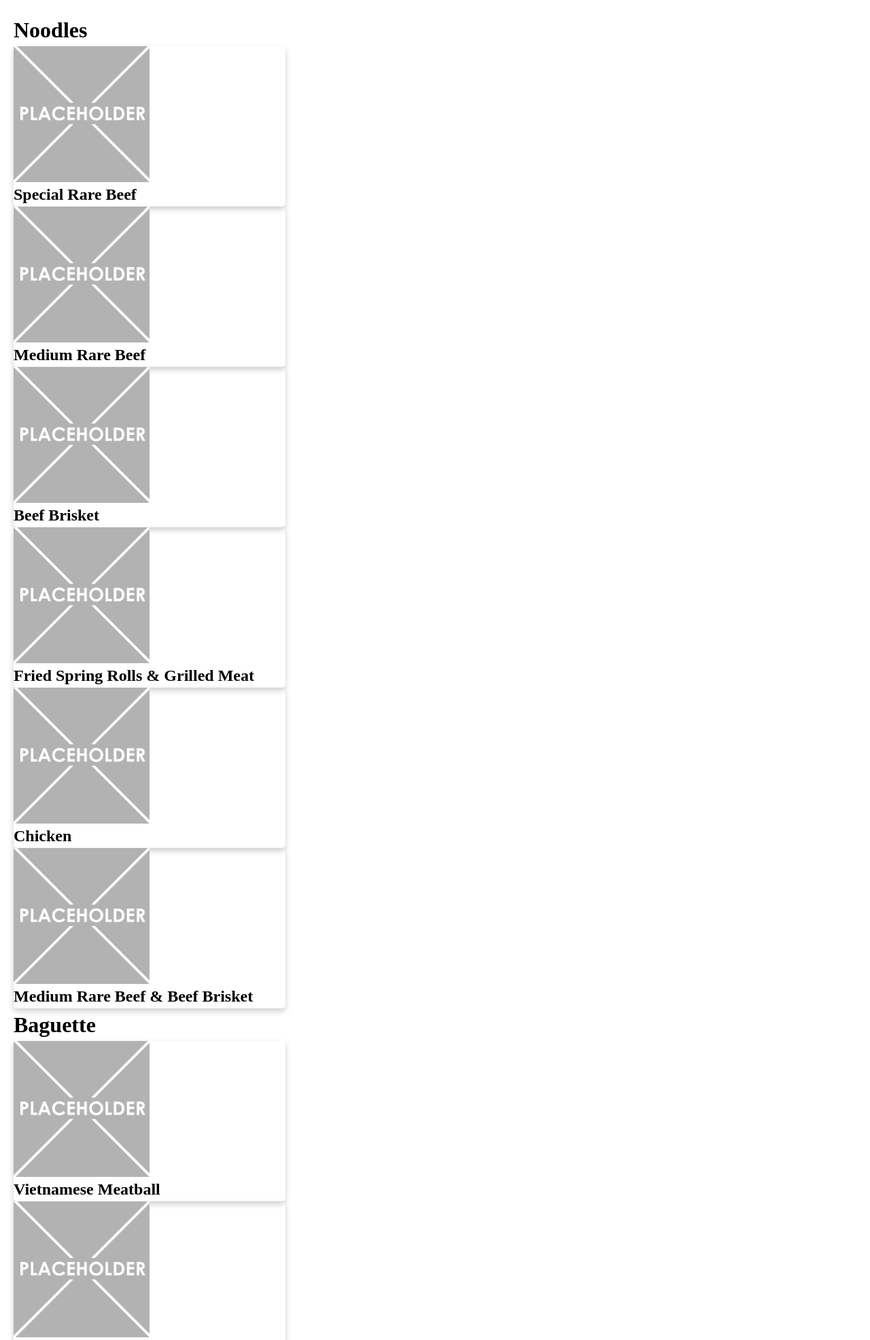
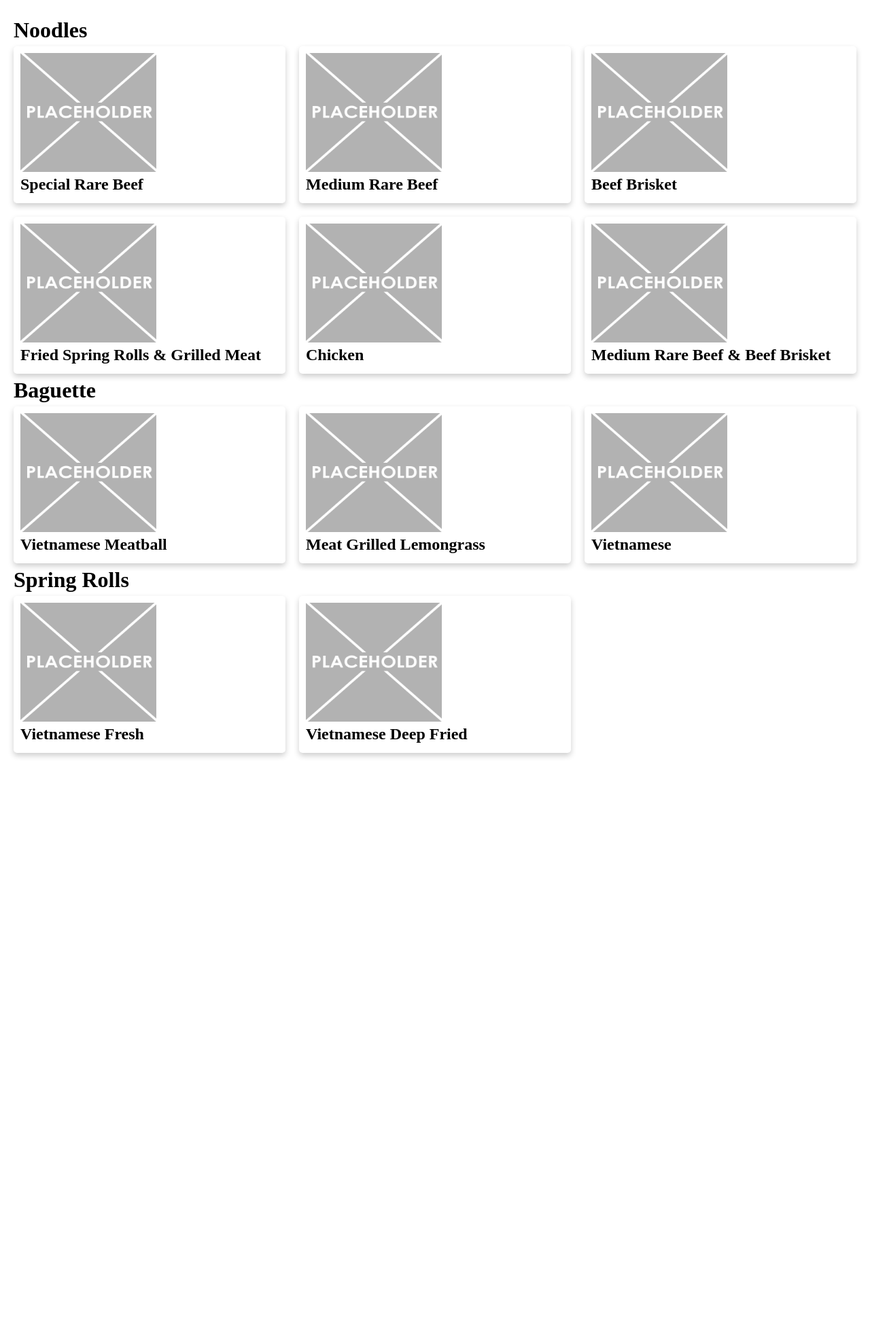
Before and after one commit to NikitaSidaway/RestaurantOrderSystem, a Flask app: page /cashier_screen in a window 1280 px wide. Shown: the top 1972 px of the page at 68% size. After the commit the page ends 1115 px from the top, so only its background shows below. Run offline with Flask 3, Linux system fonts and the light colour scheme; data comes from the database, SQL or seed files in the repository; both versions use the stored data as it was after the commit; some libraries are stand-ins or nearby versions.

Commit message:
Added all menu items in database

```diff
--- a/static/newcashierstyle.css
+++ b/static/newcashierstyle.css
@@ -47,9 +47,10 @@ h1, h2, h3, h4, h5, h6 {
 .item_card {
   box-shadow: 0 4px 8px 0 rgba(0,0,0,0.2);
   border-radius: 5px;
+  padding: 10px;
 }
 
 .item_image {
   width: 200px;
-  height: 200px;
+  height: 175px;
 }
--- a/templates/new_cashier_screen.html
+++ b/templates/new_cashier_screen.html
@@ -13,19 +13,18 @@
 
             {% for category in categories %}
                 <h1>{{ category["name"] }}</h1>
-
+                <div class="item_container">
                 {% for item in items %}
 
                     {% if item["category"] == category["id"] %}
-                        <div class="item_container">
-                            <div class="item_card">
-                                <img class="item_image" src="{{ url_for('static', filename='images/placeholder.png') }}" alt="item_image">
-                                <h2>{{ item["item_name"] }}</h2>
-                            </div>
+                        <div class="item_card">
+                            <img class="item_image" src="{{ url_for('static', filename='images/placeholder.png') }}" alt="item_image">
+                            <h2>{{ item["item_name"] }}</h2>
                         </div>
                     {% endif %}
 
                 {% endfor %}
+                </div>
             {% endfor %}
         </div>
     </div>
```
Also changed, not shown: RestaurantDatabase.db.
